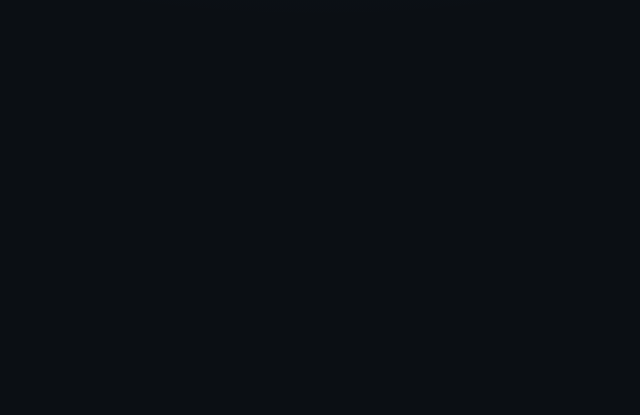
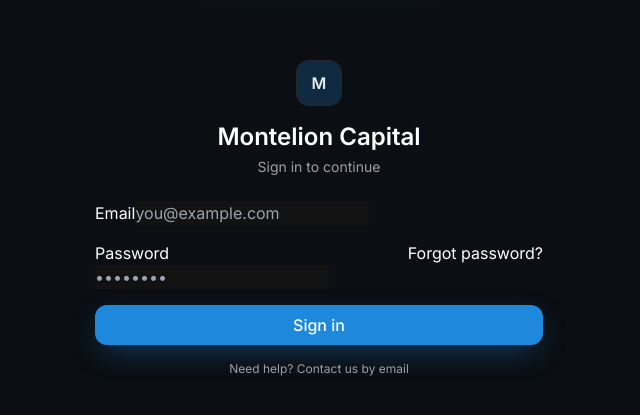
Before and after one commit to montelioncapital/montelion-app-v1, a Next.js app: page / in a window 1280 px wide. Before the commit this address had no page. Shown: the part 181-596 px from the top of the page, without its empty margins (321-961 px from the left). Built offline with nearby package versions, Linux system fonts and the light colour scheme.

Commit message:
Update page.jsx

```diff
--- a/app/page.jsx
+++ b/app/page.jsx
@@ -1,5 +1,64 @@
 // app/page.jsx
-import { redirect } from "next/navigation";
-export default function Home() {
-  redirect("/login");
+export const metadata = {
+  title: "Sign in — Montelion Capital",
+  description: "Secure login to Montelion Capital",
+};
+
+export default function Page() {
+  return (
+    <main className="min-h-screen bg-app grid place-items-center px-4">
+      <div className="w-full max-w-md">
+        {/* Card */}
+        <div className="card">
+          <div className="mx-auto h-11 w-11 rounded-xl bg-[rgb(var(--accent))]/20 ring-1 ring-white/10 grid place-items-center">
+            <span className="text-white/90 font-semibold">M</span>
+          </div>
+
+          <h1 className="mt-4 text-center text-2xl font-semibold text-white">
+            Montelion Capital
+          </h1>
+          <p className="mt-1 text-center text-sm text-white/60">
+            Sign in to continue
+          </p>
+
+          <form className="mt-6 space-y-4">
+            <div>
+              <label htmlFor="email" className="lbl">Email</label>
+              <input
+                id="email"
+                type="email"
+                placeholder="you@example.com"
+                className="inp"
+              />
+            </div>
+
+            <div>
+              <div className="flex items-center justify-between">
+                <label htmlFor="password" className="lbl">Password</label>
+                <a href="#" className="link">Forgot password?</a>
+              </div>
+              <input
+                id="password"
+                type="password"
+                className="inp"
+                placeholder="••••••••"
+              />
+            </div>
+
+            <button type="submit" className="btn-primary w-full">
+              Sign in
+            </button>
+          </form>
+
+          {/* Help line */}
+          <p className="mt-4 text-center text-xs text-white/60">
+            Need help?{" "}
+            <a href="mailto:support@montelion-capital.com" className="link">
+              Contact us by email
+            </a>
+          </p>
+        </div>
+      </div>
+    </main>
+  );
 }
```
